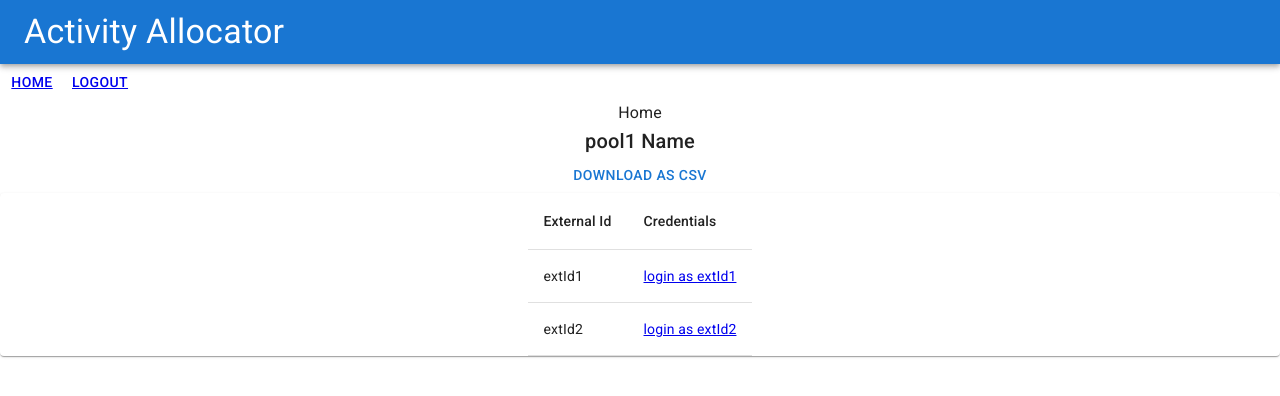
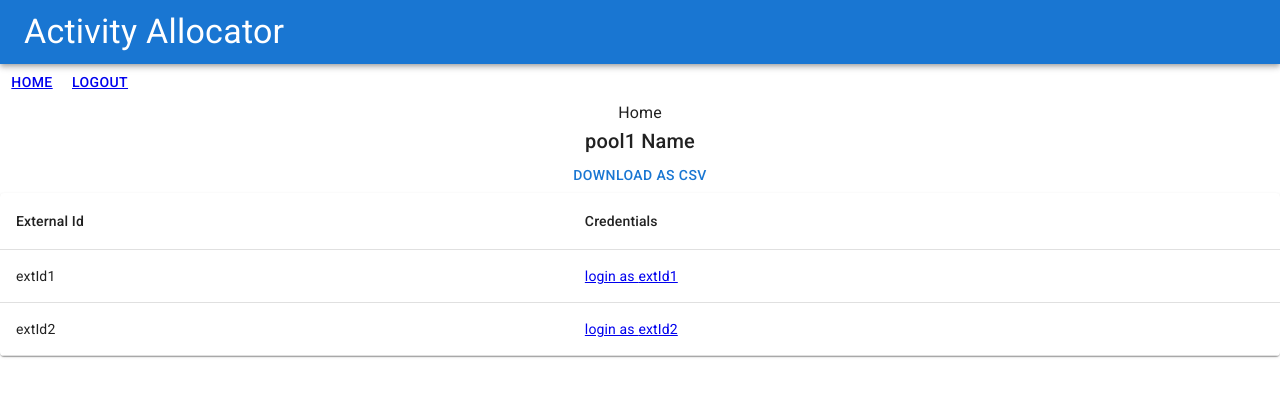
Before and after one commit to steliospaps/over-susbscribed-activity-allocation, a React (Create React App) app in the folder osaa-frontend/: page /login/demo_token in a window 1280 px wide. Shown: the top 396 px of the page. Built offline with nearby package versions, Linux system fonts and the light colour scheme; sample sign-in values are in the browser's storage.

Commit message:
no errors for table

```diff
--- a/osaa-frontend/src/components/UserPool.js
+++ b/osaa-frontend/src/components/UserPool.js
@@ -2,6 +2,7 @@ import { Paper, Skeleton, Table, TableBody, TableCell, TableContainer, TableHead
 import { useContext, useEffect, useState } from "react";
 import { ApiContext } from "../App";
 import DownloadCSVButton from "./DownloadCSVButton";
+import UserPoolTable from "./UserPoolTable";
 
 export default (props) =>{
 
@@ -36,26 +37,7 @@ export default (props) =>{
           filename={data.name+'.csv'}>
             Download as CSV
           </DownloadCSVButton>
-        <TableContainer component={Paper}>
-          <TableHead>
-            <TableRow>
-              <TableCell>External Id</TableCell>
-              <TableCell>Credentials</TableCell>
-            </TableRow>
-          </TableHead>
-          <TableBody>
-            {
-            //TODO: limit or paginate
-            //TODO: export to clipboard?
-            //https://stackoverflow.com/questions/39501289/in-reactjs-how-to-copy-text-to-clipboard
-            Object.values(data.users).map((item,index)=>(
-              <TableRow key={index}>
-                <TableCell>{item.extId}</TableCell>
-                <TableCell><a href={encodeURI(window.location.origin+'/login/'+item.credential)}>login as {item.extId}</a> </TableCell>
-              </TableRow>
-            ))}
-          </TableBody>
-        </TableContainer>
+          <UserPoolTable users={data.users} />
         </div>
       )
       }
--- /dev/null
+++ b/osaa-frontend/src/components/UserPoolTable.js
@@ -0,0 +1,28 @@
+import { Box, Paper, Table, TableBody, TableCell, TableContainer, TableHead, TableRow } from "@mui/material";
+
+export default (props) => (
+
+  <TableContainer component={Paper}>
+    <Table>
+          <TableHead>
+            <TableRow>
+              <TableCell>External Id</TableCell>
+              <TableCell>Credentials</TableCell>
+            </TableRow>
+          </TableHead>
+          <TableBody>
+            {
+            //TODO: limit or paginate
+            //TODO: export to clipboard?
+            //https://stackoverflow.com/questions/39501289/in-reactjs-how-to-copy-text-to-clipboard
+            Object.values(props.users).map((item,index)=>(
+              <TableRow key={index}>
+                <TableCell>{item.extId}</TableCell>
+                <TableCell><a href={encodeURI(window.location.origin+'/login/'+item.credential)}>login as {item.extId}</a> </TableCell>
+              </TableRow>
+            ))}
+          </TableBody>
+          </Table>
+        </TableContainer>
+
+)
```
